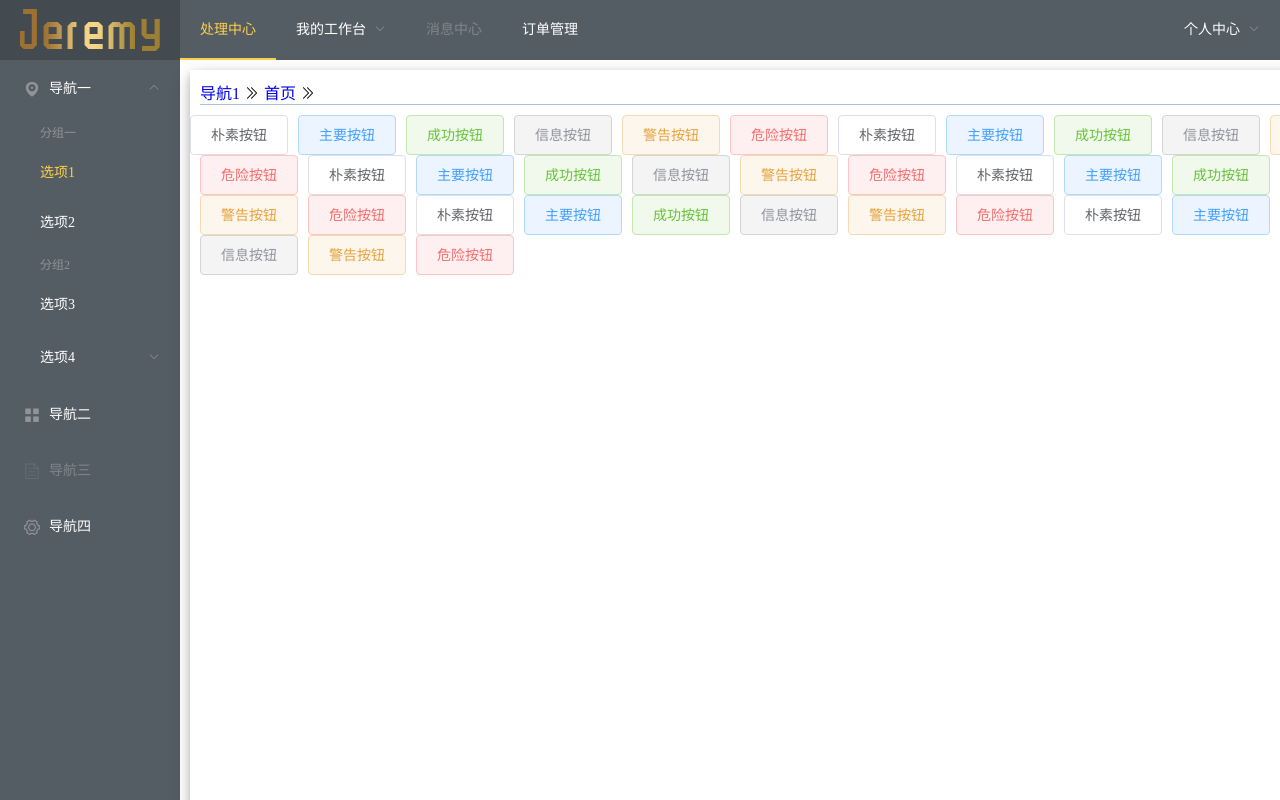
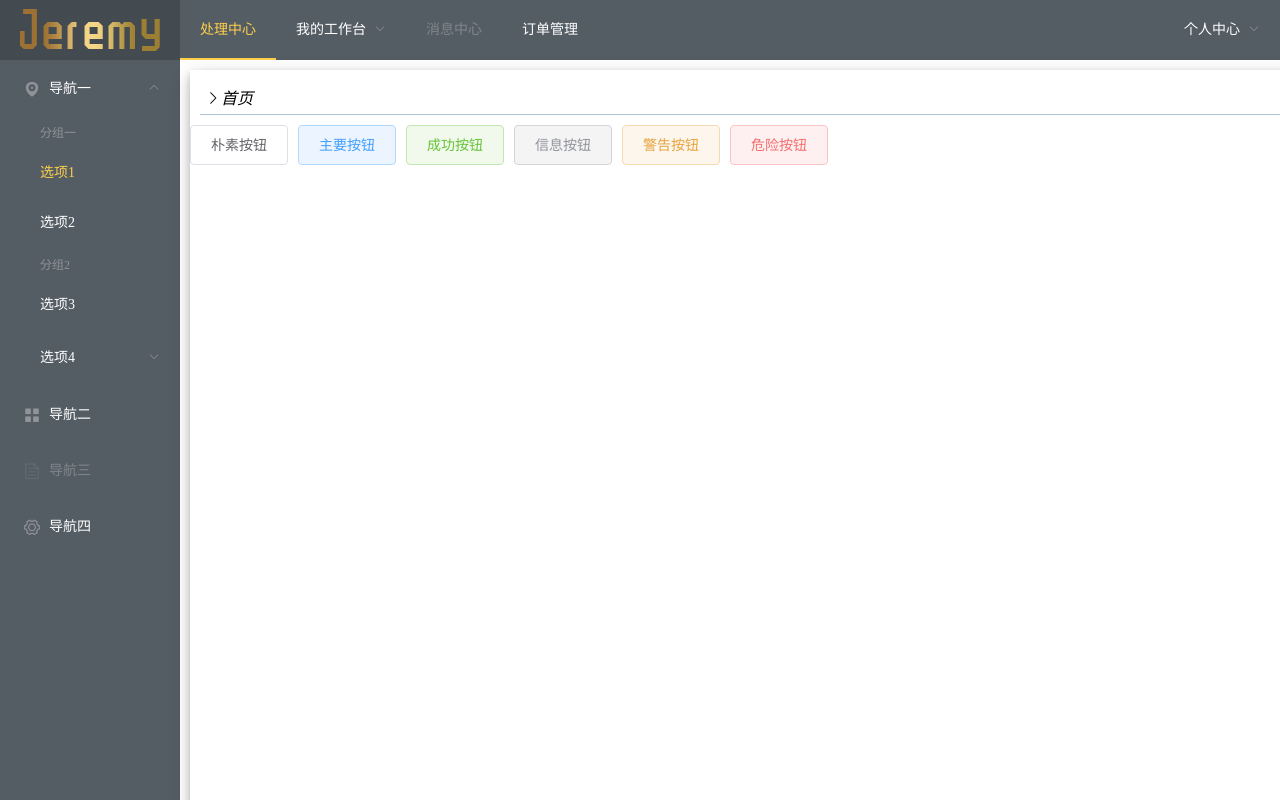
Before and after one commit to jeremy1559/jeremy-vue, a Vue app in the folder jeremy-vue/: page /home in a window 1280 px wide. Built offline with nearby package versions, Linux system fonts and the light colour scheme; what vue-resource would draw is missing.

Commit message:
修改 top 路由显示的样式

```diff
--- a/jeremy-vue/src/components/menu/HeadNav.vue
+++ b/jeremy-vue/src/components/menu/HeadNav.vue
@@ -44,7 +44,7 @@ export default {
   },
   methods: {
     handleSelect(key, keyPath) {
-      console.log(key, keyPath);
+
     }
   }
 };
--- a/jeremy-vue/src/components/menu/LeftMenu.vue
+++ b/jeremy-vue/src/components/menu/LeftMenu.vue
@@ -52,7 +52,7 @@ export default {
   },
    methods: {
     handleSelect(key, keyPath) {
-      console.log(key, keyPath);
+
     }
   }
 };
--- a/jeremy-vue/src/views/home/home.vue
+++ b/jeremy-vue/src/views/home/home.vue
@@ -6,40 +6,17 @@
     <el-button type="info" plain>信息按钮</el-button>
     <el-button type="warning" plain>警告按钮</el-button>
     <el-button type="danger" plain>危险按钮</el-button>
-    <el-button plain>朴素按钮</el-button>
-    <el-button type="primary" plain>主要按钮</el-button>
-    <el-button type="success" plain>成功按钮</el-button>
-    <el-button type="info" plain>信息按钮</el-button>
-    <el-button type="warning" plain>警告按钮</el-button>
-    <el-button type="danger" plain>危险按钮</el-button>
-    <el-button plain>朴素按钮</el-button>
-    <el-button type="primary" plain>主要按钮</el-button>
-    <el-button type="success" plain>成功按钮</el-button>
-    <el-button type="info" plain>信息按钮</el-button>
-    <el-button type="warning" plain>警告按钮</el-button>
-    <el-button type="danger" plain>危险按钮</el-button>
-    <el-button plain>朴素按钮</el-button>
-    <el-button type="primary" plain>主要按钮</el-button>
-    <el-button type="success" plain>成功按钮</el-button>
-    <el-button type="info" plain>信息按钮</el-button>
-    <el-button type="warning" plain>警告按钮</el-button>
-    <el-button type="danger" plain>危险按钮</el-button>
-    <el-button plain>朴素按钮</el-button>
-    <el-button type="primary" plain>主要按钮</el-button>
-    <el-button type="success" plain>成功按钮</el-button>
-    <el-button type="info" plain>信息按钮</el-button>
-    <el-button type="warning" plain>警告按钮</el-button>
-    <el-button type="danger" plain>危险按钮</el-button>
-
-    <el-button plain>朴素按钮</el-button>
-    <el-button type="primary" plain>主要按钮</el-button>
-    <el-button type="success" plain>成功按钮</el-button>
-    <el-button type="info" plain>信息按钮</el-button>
-    <el-button type="warning" plain>警告按钮</el-button>
-    <el-button type="danger" plain>危险按钮</el-button>
-
   </div>
 </template>
 
+<script>
+export default {
+    mounted(){
+      this.$emit('changeTopTitle','');
+    }
+}
+</script>
+
+
 <style>
 </style>
--- a/jeremy-vue/src/views/index.vue
+++ b/jeremy-vue/src/views/index.vue
@@ -5,12 +5,12 @@
 
     <div class="rightContainer">
       <div class="tittle">
-        <router-link to="/home"> 导航1 </router-link>
-        <i class="el-icon-d-arrow-right"></i>
-        <router-link to="/home"> 首页 </router-link>
-        <i class="el-icon-d-arrow-right"></i>
+        <template v-for=" (item, index) in matched">
+          <i class="el-icon-arrow-right" v-if="item.path!='/index'"></i>
+          <i v-if="item.path!='/index'" @click="toRoute(item)" class='hoverRed'>{{item.name}}</i>
+        </template>
       </div>
-      <router-view></router-view>
+      <router-view v-on:changeTopTitle="changeTopTitle"></router-view>
     </div>
   </div>
 </template>
@@ -24,6 +24,22 @@ export default {
   components: {
     HeadNav,
     LeftMenu
+  },
+  data() {
+    return {
+      matched: this.$route.matched
+    };
+  },
+  created() {
+
+  },
+  methods: {
+    toRoute(item) {
+      this.$router.push(item.path);
+    },
+    changeTopTitle(){
+      this.matched=this.$route.matched;
+    }
   }
 };
 </script>
@@ -36,6 +52,7 @@ export default {
 .tittle {
   border-bottom: solid #acc0d8 1px;
   margin: 10px;
+  padding: 5px;
 }
 .rightContainer {
   position: fixed;
@@ -50,4 +67,7 @@ export default {
 .router-link-active {
   text-decoration: none;
 }
+.hoverRed{
+cursor:pointer;
+}
 </style>
```
